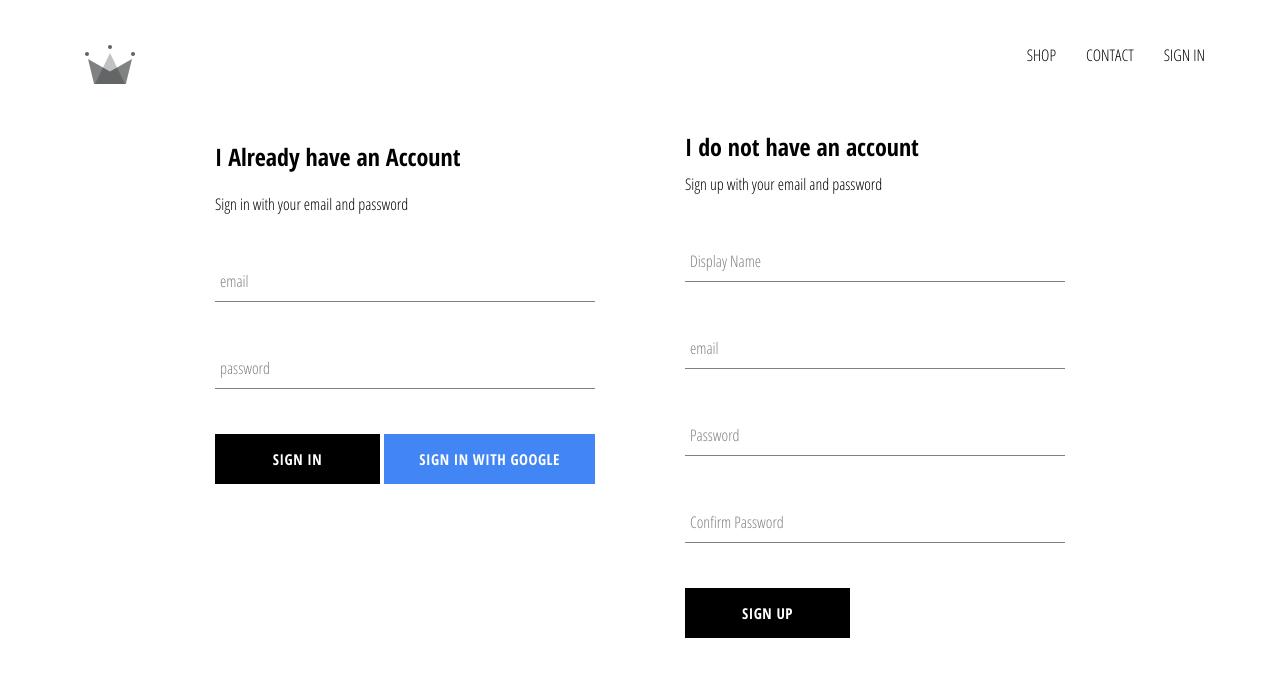
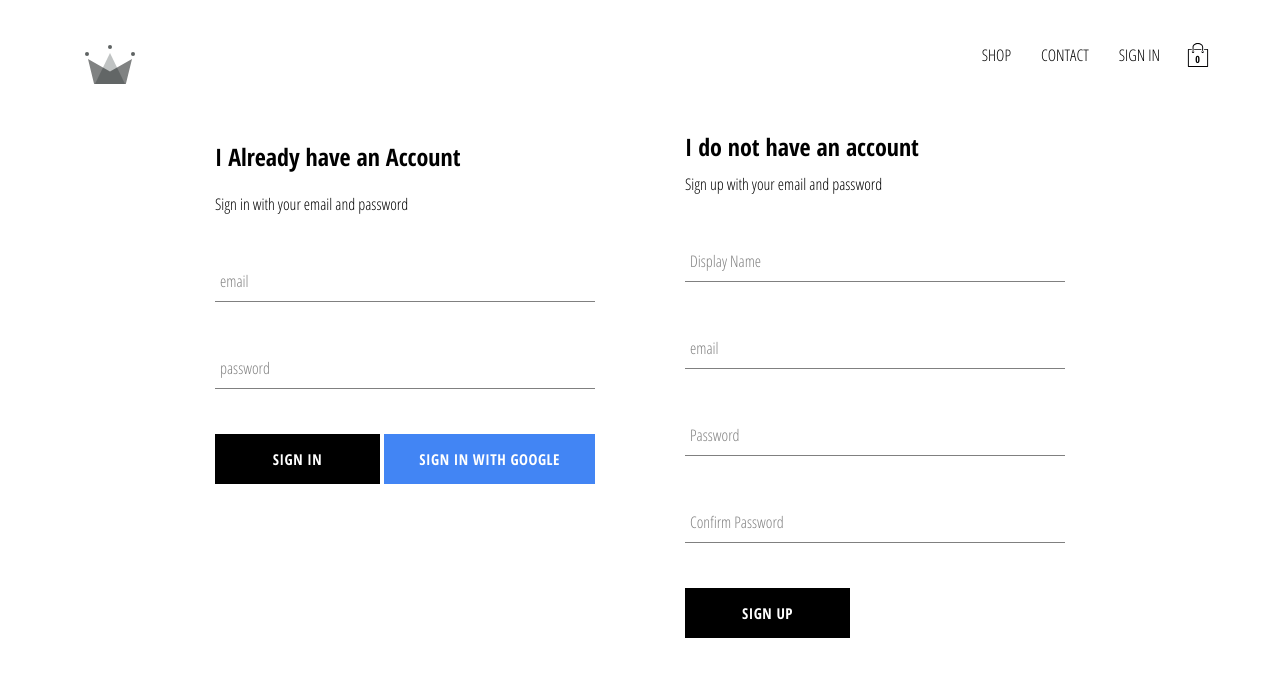
Before and after one commit to foak77/crownClothing, a React (Create React App) app: page /signin in a window 1280 px wide. Shown: the top 676 px of the page. Built offline with nearby package versions, Linux system fonts and the light colour scheme; no server answers.

Commit message:
cart icon and cart dropdown added and reducer implemented

```diff
--- /dev/null
+++ b/src/components/CartDropdown/CartDropdown.js
@@ -0,0 +1,14 @@
+import React from 'react'
+import "./CartDropdown.scss"
+import CustomBtn from "../CustomBtn/CustomBtn"
+
+function CartDropdown() {
+    return (
+        <div className="cart-dropdown">
+            <div className="cart-items"></div>
+            <CustomBtn>GO TO CHECKOUT</CustomBtn>
+        </div>
+    )
+}
+
+export default CartDropdown
--- /dev/null
+++ b/src/components/CartDropdown/CartDropdown.scss
@@ -0,0 +1,24 @@
+.cart-dropdown {
+    position: absolute;
+    width: 240px;
+    height: 340px;
+    display: flex;
+    flex-direction: column;
+    padding: 20px;
+    border: 1px solid black;
+    background-color: white;
+    top: 90px;
+    right: 40px;
+    z-index: 5;
+
+    .cart-items {
+      height: 240px;
+      display: flex;
+      flex-direction: column;
+      overflow: scroll;
+    }
+
+    button {
+      margin-top: auto;
+    }
+  }
--- /dev/null
+++ b/src/components/CartIcon/CartIcon.js
@@ -0,0 +1,22 @@
+import React from 'react'
+import {connect} from "react-redux"
+import { toggleCartHidden } from "../../redux/Cart/CartAction"
+import "./CartIcon.scss"
+import {ReactComponent as ShoppingIcon} from "../../assets/imgs/shopping-bag.svg"
+
+const CartIcon = ({toggleCartHidden}) => (
+    <div className="cart-icon" onClick={toggleCartHidden}>
+            <ShoppingIcon className="shopping-icon"/>
+            <span className="item-count">0</span>
+        </div>
+)
+
+const mapDispatchToProps = dispatch => ({
+    toggleCartHidden: ()=> dispatch(toggleCartHidden())
+})
+
+
+export default connect(
+    null,
+    mapDispatchToProps
+)(CartIcon)
--- /dev/null
+++ b/src/components/CartIcon/CartIcon.scss
@@ -0,0 +1,21 @@
+.cart-icon {
+    width: 45px;
+    height: 45px;
+    position: relative;
+    display: flex;
+    align-items: center;
+    justify-content: center;
+    cursor: pointer;
+
+    .shopping-icon {
+      width: 24px;
+      height: 24px;
+    }
+
+    .item-count {
+      position: absolute;
+      font-size: 10px;
+      font-weight: bold;
+      bottom: 12px;
+    }
+  }
--- a/src/components/Header/Header.js
+++ b/src/components/Header/Header.js
@@ -4,8 +4,10 @@
 import {Link} from "react-router-dom"
 import {ReactComponent as Logo} from "../../assets/imgs/crown.svg"
 import {auth} from "../../firebase/firebaseUtils"
+import CartIcon from "../CartIcon/CartIcon"
+import CartDropdown from "../CartDropdown/CartDropdown"
 
-function Header({currentUser}) {
+function Header({currentUser, hidden}) {
     return (
         <div className="header">
             <Link to="/" className="logo-container"><Logo className="logo"/></Link>
@@ -18,13 +20,19 @@
                     :
                     <Link className="option" to="/signin">SIGN IN</Link>
                 }
+                <CartIcon/>
             </div>
+            {
+            hidden ? null : <CartDropdown/>
+            }
+
         </div>
     )
 }
 
-const mapStateToProps = (state) => ({
-     currentUser: state.user.currentUser
+const mapStateToProps = ({user:{currentUser}, cart: {hidden}}) => ({
+     currentUser,
+     hidden
 })
 
 export default connect(mapStateToProps)(Header)
--- /dev/null
+++ b/src/redux/Cart/CartAction.js
@@ -0,0 +1,5 @@
+import CartActionTypes from "./CartTypes"
+
+export const toggleCartHidden = () => ({
+    type: CartActionTypes.TOGGLE_CART_HIDDEN
+})
--- /dev/null
+++ b/src/redux/Cart/CartReducer.js
@@ -0,0 +1,19 @@
+import CartActionTypes from "./CartTypes"
+
+const INITIAL_STATE = {
+    hidden: true
+}
+
+const cartReducer = (state = INITIAL_STATE, action) => {
+    switch(action.type){
+        case CartActionTypes.TOGGLE_CART_HIDDEN:
+            return{
+                ...state,
+                hidden:!state.hidden
+            }
+            default:
+                return state
+    }
+}
+
+export default cartReducer
--- /dev/null
+++ b/src/redux/Cart/CartTypes.js
@@ -0,0 +1,5 @@
+const CartActionTypes = {
+    TOGGLE_CART_HIDDEN: "TOGGLE_CART_HIDDEN"
+}
+
+export default CartActionTypes
--- a/src/redux/RootReducer.js
+++ b/src/redux/RootReducer.js
@@ -1,7 +1,9 @@
 import {combineReducers} from "redux"
 
 import userReducer from "./User/UserReducer"
+import cartReducer from "./Cart/CartReducer"
 
 export default combineReducers({
-    user: userReducer
+    user: userReducer,
+    cart: cartReducer
 })
```
Also changed, not shown: src/assets/imgs/shopping-bag.svg (added).
